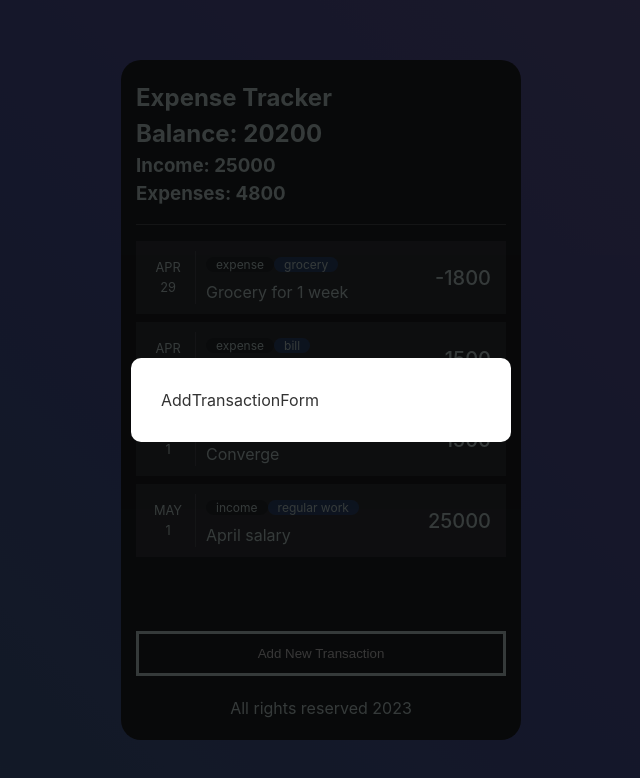
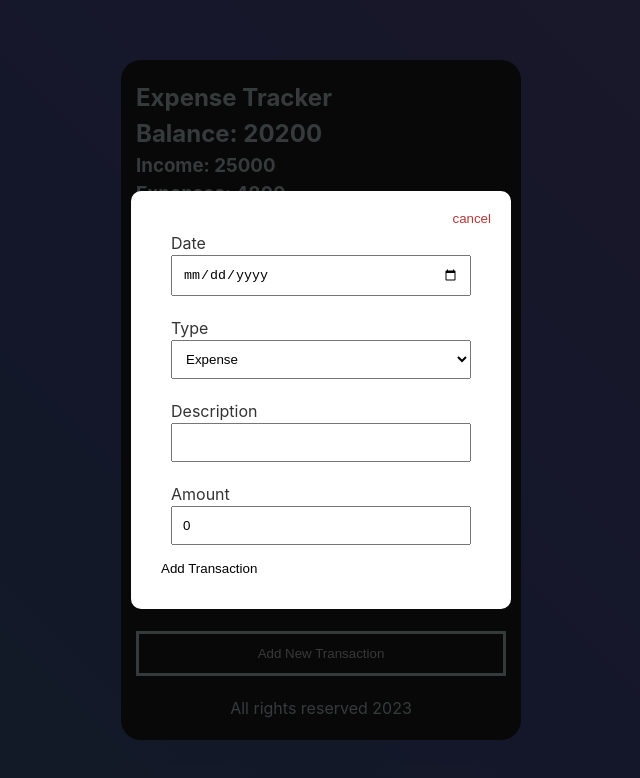
Before and after one commit to leocsdev/reactv-expense-tracker-v2, a React (Vite) app: page / in a window 1280 px wide. Both pictures are taken after a click on the button "Add New Transaction". Shown: the top 778 px of the page, without its empty margins (319-959 px from the left). Built offline with nearby package versions, Linux system fonts and the light colour scheme; data requests are answered from the project's data file.

Commit message:
b006, modified create new transaction, removed category.

```diff
--- a/data/db.json
+++ b/data/db.json
@@ -5,32 +5,28 @@
       "date": "2023-04-29",
       "transactionType": "expense",
       "transactionName": "Grocery for 1 week",
-      "amount": 1800.0,
-      "category": "grocery"
+      "amount": 1800.0
     },
     {
       "id": 2,
       "date": "2023-04-30",
       "transactionType": "expense",
       "transactionName": "Meralco.",
-      "amount": 1500.0,
-      "category": "bill"
+      "amount": 1500.0
     },
     {
       "id": 3,
       "date": "2023-05-01",
       "transactionType": "expense",
       "transactionName": "Converge",
-      "amount": 1500.0,
-      "category": "bill"
+      "amount": 1500.0
     },
     {
       "id": 4,
       "date": "2023-05-01",
       "transactionType": "income",
       "transactionName": "April salary",
-      "amount": 25000.0,
-      "category": "regular work"
+      "amount": 25000.0
     }
   ]
 }
--- a/src/App.jsx
+++ b/src/App.jsx
@@ -13,14 +13,14 @@ function App() {
     setShowModal(!showModal);
   };
 
-  const addTransaction = (transaction) => {
+  const handleAddTransaction = (transaction) => {
     // Add new transaction
     setTransactions((currentTransactions) => [
-      transactions,
+      transaction,
       ...currentTransactions,
     ]);
 
-    // Close the modal after
+    // Close the modal
     handleToggleModal();
   };
 
@@ -45,7 +45,7 @@ function App() {
 
       {showModal && (
         <Modal handleToggleModal={handleToggleModal}>
-          <AddTransactionForm />
+          <AddTransactionForm handleAddTransaction={handleAddTransaction} />
         </Modal>
       )}
     </main>
--- /dev/null
+++ b/src/components/AddTransactionForm.css
@@ -0,0 +1,12 @@
+.new-transaction-form label,
+.new-transaction-form input,
+.new-transaction-form select {
+  display: block;
+  text-align: left;
+  width: 100%;
+  margin: 0 auto;
+  padding: 10px;
+}
+
+/* .new-transaction-form .add-btn {
+} */
--- a/src/components/AddTransactionForm.jsx
+++ b/src/components/AddTransactionForm.jsx
@@ -1,5 +1,75 @@
-function AddTransactionForm() {
-  return <div>AddTransactionForm</div>;
+import { useState } from 'react';
+import './AddTransactionForm.css';
+
+function AddTransactionForm({ handleAddTransaction }) {
+  const [date, setDate] = useState('');
+  const [transactionType, setTransactionType] = useState('expense');
+  const [transactionName, setTransactionName] = useState('');
+  const [amount, setAmount] = useState(0.0);
+
+  const resetForm = () => {
+    setDate('');
+    setTransactionType('');
+    setTransactionName('');
+    setAmount(0.0);
+  };
+
+  const handleSubmit = (e) => {
+    e.preventDefault();
+
+    const transaction = {
+      // Temporary id
+      id: Math.floor(Math.random() * 1_000_000),
+      date,
+      transactionType,
+      transactionName,
+      amount: parseFloat(amount),
+    };
+
+    handleAddTransaction(transaction);
+    // reset form
+    resetForm();
+  };
+
+  return (
+    <form className='new-transaction-form' onSubmit={handleSubmit}>
+      <label>
+        <span>Date</span>
+        <input
+          type='date'
+          onChange={(e) => setDate(e.target.value)}
+          value={date}
+        />
+      </label>
+      <label>
+        <span>Type</span>
+        <select
+          defaultValue={transactionType}
+          onChange={(e) => setTransactionType(e.target.value)}
+        >
+          <option value='expense'>Expense</option>
+          <option value='income'>Income</option>
+        </select>
+      </label>
+      <label>
+        <span>Description</span>
+        <input
+          type='text'
+          onChange={(e) => setTransactionName(e.target.value)}
+          value={transactionName}
+        />
+      </label>
+      <label>
+        <span>Amount</span>
+        <input
+          type='number'
+          onChange={(e) => setAmount(e.target.value)}
+          value={amount}
+        />
+      </label>
+      <button className='add-btn'>Add Transaction</button>
+    </form>
+  );
 }
 
 export default AddTransactionForm;
--- a/src/components/Footer.css
+++ b/src/components/Footer.css
@@ -3,9 +3,7 @@
 }
 
 .footer .btn {
-  background-color: transparent;
   padding: 12px 40px;
-  cursor: pointer;
   border: 3px solid #d3e8e6;
   color: #ddd;
   display: inline-block;
--- a/src/components/Modal.css
+++ b/src/components/Modal.css
@@ -17,4 +17,13 @@
   background-color: #fff;
   border-radius: 10px;
   width: 380px;
+  position: relative;
 }
+
+.modal .btn {
+  position: absolute;
+  top: 20px;
+  right: 20px;
+  margin-bottom: 10px;
+  color: rgb(182, 55, 55);
+}
--- a/src/components/Modal.jsx
+++ b/src/components/Modal.jsx
@@ -2,8 +2,13 @@ import './Modal.css';
 
 function Modal({ children, handleToggleModal }) {
   return (
-    <div className='modal-backdrop' onClick={() => handleToggleModal()}>
-      <div className='modal'>{children}</div>
+    <div className='modal-backdrop'>
+      <div className='modal'>
+        {children}
+        <button className='btn' onClick={() => handleToggleModal()}>
+          cancel
+        </button>
+      </div>
     </div>
   );
 }
--- a/src/components/TransactionItem.css
+++ b/src/components/TransactionItem.css
@@ -18,18 +18,18 @@
   margin-bottom: 5px;
 }
 
-.transaction-list .transaction-type {
-  background-color: #292c31;
-  padding: 0 10px;
+.transaction-list .badge {
+  padding: 0 10px 3px;
   border-radius: 100px;
   font-size: 0.75rem;
 }
 
-.transaction-list .category {
-  background-color: #334d7a;
-  padding: 0 10px;
-  border-radius: 100px;
-  font-size: 0.75rem;
+.transaction-list .badge--primary {
+  background-color: #d85d3e;
+}
+
+.transaction-list .badge--secondary {
+  background-color: #318d71;
 }
 
 .transaction-list .amount-info {
--- a/src/components/TransactionItem.jsx
+++ b/src/components/TransactionItem.jsx
@@ -2,8 +2,7 @@ import './TransactionItem.css';
 import moment from 'moment';
 
 function TransactionItem({ transaction }) {
-  const { date, transactionType, transactionName, amount, category } =
-    transaction;
+  const { date, transactionType, transactionName, amount } = transaction;
   const formattedDate = moment(date);
 
   return (
@@ -24,8 +23,15 @@ function TransactionItem({ transaction }) {
       </div>
       <div className='transaction-container'>
         <div className='transaction-info'>
-          <span className='transaction-type'>{transactionType}</span>
-          <span className='category'>{category}</span>
+          <span
+            className={`badge ${
+              transactionType === 'expense'
+                ? 'badge--primary'
+                : 'badge--secondary'
+            }`}
+          >
+            {transactionType}
+          </span>
         </div>
         <div className='transaction-name'>{transactionName}</div>
       </div>
--- a/src/index.css
+++ b/src/index.css
@@ -37,3 +37,9 @@ body {
   display: grid;
   grid-template-rows: auto 1fr auto;
 }
+
+button {
+  background-color: transparent;
+  cursor: pointer;
+  border: 0;
+}
```
